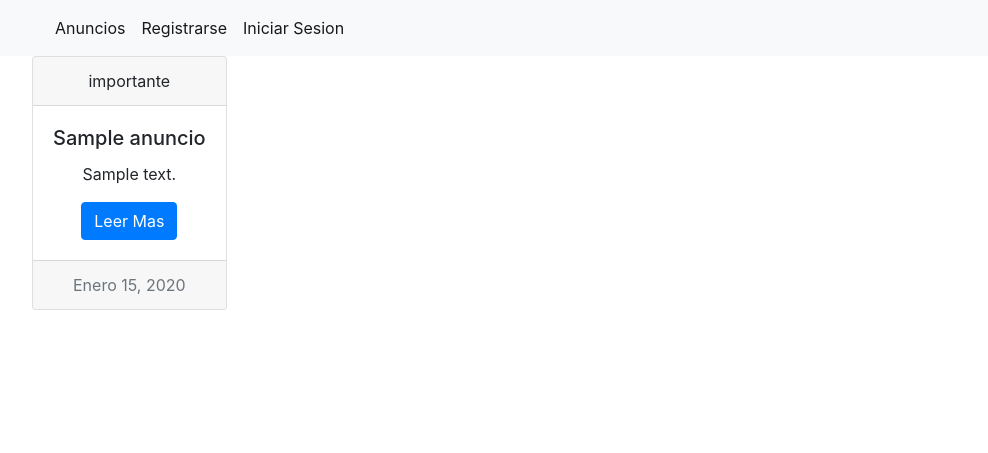
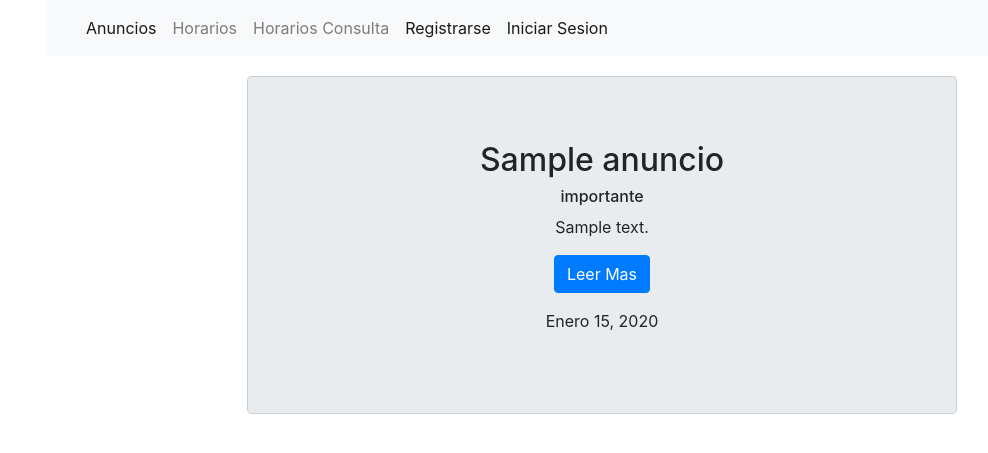
Before and after one commit to mauro233/Preceptoria, a Django app: template apps/novedades/templates/novedades/index.html in a window 1280 px wide. Shown: the top 453 px of the page, without its empty margins (38-1026 px from the left). Run offline with Django 3.2, Linux system fonts and the light colour scheme; the template is opened without the code that fills it: values that come from a table or form of the project are taken from there, others are empty; tables that the repository leaves empty hold one stand-in row (values such as "Sample post"); parts of the project's set-up code (start-up, migrations or seed data) failed here and were passed over; some libraries are stand-ins or nearby versions.

Commit message:
Agregandole estilo a los anuncios para que se vea bonito

```diff
--- a/apps/novedades/templates/novedades/index.html
+++ b/apps/novedades/templates/novedades/index.html
@@ -1,21 +1,41 @@
 {% extends 'base.html' %}
 {% block titulo %}Bienvenido{% endblock titulo %}
 {% block contenido %}
-<div class="row">
-	{% for anuncio in anuncios %}
-		<div class="card text-center">
-			<div class="card-header">
-				{{ anuncio.tipo }}
-			</div>
-			<div class="card-body">
-				<h5 class="card-title">{{ anuncio.titulo }}</h5>
-				<p class="card-text">{{ anuncio.descripcion }}</p>
-				<a href="{% url 'anuncios:detail_anuncio' anuncio.id %}" class="btn btn-primary">Leer Mas</a>
-			</div>
-			<div class="card-footer text-muted">
-				{{ anuncio.fecha }}
+<center>
+<div class="container-fluid">
+	<div class="row">
+		<div class="col-md-12" aling-items="center">
+			<div class="row">
+				{% for anuncio in anuncios %}
+				<div class="col-md-2">
+				</div>
+
+					<div id="anuncios_detras" class="col-md-8">
+						<div class="jumbotron card card-block">
+							<h2>
+								{{ anuncio.titulo }}
+							</h2>
+							<h6>
+								{{ anuncio.tipo }}
+							</h6>
+							<p>
+								{{ anuncio.descripcion }}
+							</p>
+
+							<p>
+								<a class="btn btn-primary btn-large" href="{% url 'anuncios:detail_anuncio' anuncio.id %}">Leer Mas</a>
+							</p>
+							<p>
+								{{ anuncio.fecha }}
+							</p>
+						</div>
+					</div>
+					<div class="col-md-2">
+					</div>
+				{% endfor %}
 			</div>
 		</div>
-	{% endfor %}
+	</div>
 </div>
+</center>
 {% endblock contenido %}
--- /dev/null
+++ b/static/css/style.css
@@ -0,0 +1,3 @@
+#anuncios_detras{
+	padding-top: 20px;
+}
--- a/templates/base.html
+++ b/templates/base.html
@@ -5,15 +5,17 @@
   <meta charset="utf-8">
   <link rel="stylesheet" href="{% static 'css/bootstrap.min.css' %}">
   <link rel="stylesheet" href="{% static 'css/all.css' %}">
+  <link rel="stylesheet" href="{% static 'css/style.css' %}">
 
   <title>{% block titulo %}{% endblock titulo %}</title>
 </head>
+<div class="container">
 <body>
   <nav class="navbar navbar-expand-lg navbar-light bg-light">
     <div class="container">
       <div class="collapse navbar-collapse" id="navbarSupportedContent">
         <ul class="navbar-nav mr-auto">
-          {% if user.is_authenticated %}
+          {% if user.is_superuser %}
             <li class="nav-item active">
               <a class="nav-link" href="{% url 'anuncios:list_anuncios' %}">Anuncios</a>
             </li>
@@ -38,6 +40,12 @@
             <li class="nav-item active">
               <a class="nav-link" href="{% url 'anuncios:list_anuncios' %}">Anuncios</a>
             </li>
+            <li class="nav-item">
+              <a class="nav-link" href="#">Horarios</a>
+            </li>
+            <li class="nav-item">
+              <a class="nav-link" href="{% url 'horarios:consulta' %}">Horarios Consulta</a>
+            </li>
             <li class="nav-item active">
               <a class="nav-link" href="{% url 'sesion:sign_up' %}">Registrarse</a>
             </li>
@@ -49,14 +57,12 @@
       </div>
     </div>
   </nav>
-  <div class="container">
     {% block contenido %}{% endblock contenido %}
-
+  </div>
     <!-- Optional JavaScript -->
     <!-- jQuery first, then Popper.js, then Bootstrap JS -->
     <script src="{% static 'js/jquery-3.3.1.slim.min.js' %}"></script>
     <script src="{% static 'js/popper.min.js' %}"></script>
     <script src="{% static 'js/bootstrap.min.js' %}"></script>
-  </div>
 </body>
 </html>
```
Also changed, not shown: apps/novedades/templates/novedades/detalle_anuncio.html (+4 -15 lines), apps/alumno/migrations/0001_initial.py, apps/alumno/migrations/0002_auto_20191018_1635.py (deleted), apps/alumno/migrations/0003_auto_20191028_1529.py (deleted), apps/novedades/migrations/0001_initial.py, apps/novedades/migrations/0002_auto_20191018_1555.py (deleted).
